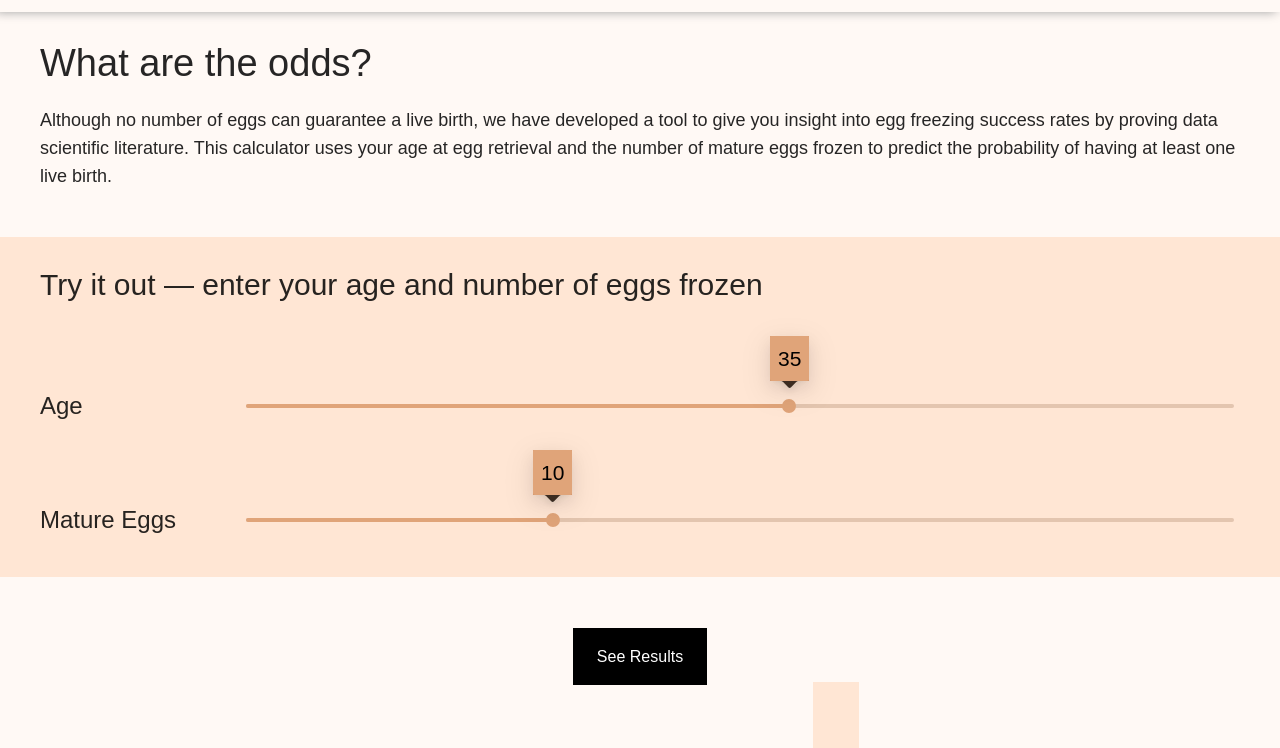
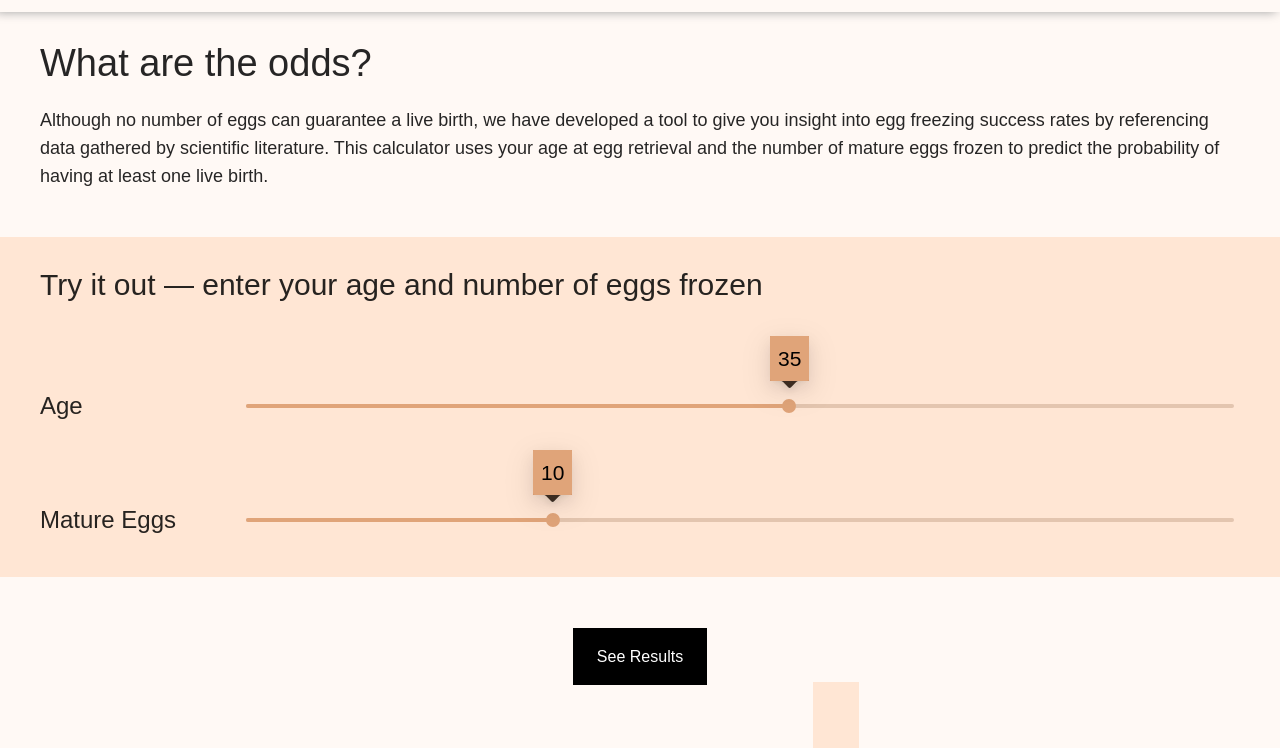
Before and after one commit to adeka/lilia, a React app: page / in a window 1280 px wide. Shown: the part 52-800 px from the top of the page. Built offline with nearby package versions, Linux system fonts and the light colour scheme; a web font is replaced by a local one.

Commit message:
fix spelling error

```diff
--- a/src/js/components/Calculator.js
+++ b/src/js/components/Calculator.js
@@ -60,9 +60,9 @@ const CalculatorIntro = () => {
         <p>
           Although no number of eggs can guarantee a live birth, we have
           developed a tool to give you insight into egg freezing success rates
-          by proving data scientific literature. This calculator uses your age
-          at egg retrieval and the number of mature eggs frozen to predict the
-          probability of having at least one live birth.
+          by referencing data gathered by scientific literature. This calculator
+          uses your age at egg retrieval and the number of mature eggs frozen to
+          predict the probability of having at least one live birth.
         </p>
       </Typography>
     </div>
```
Also changed, not shown: docs/index.html (+1 -1 lines), 2 other files.
